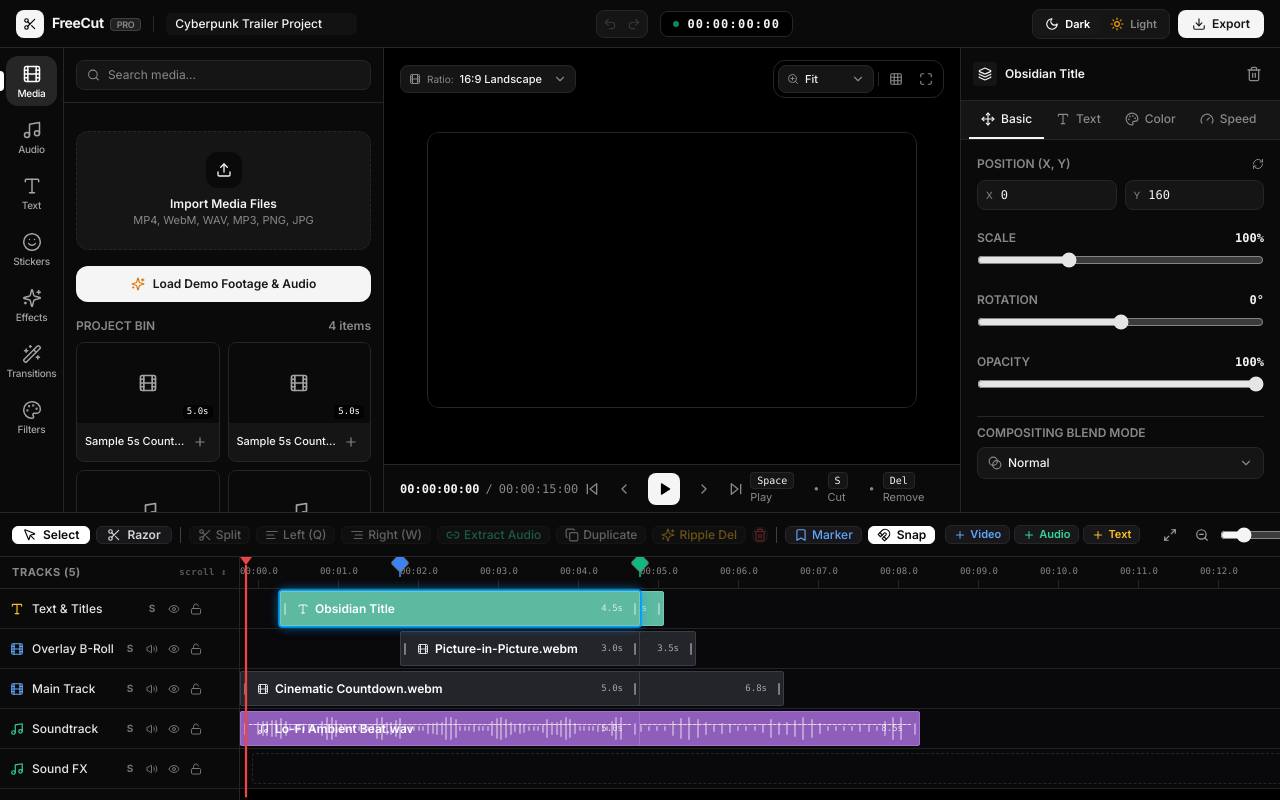
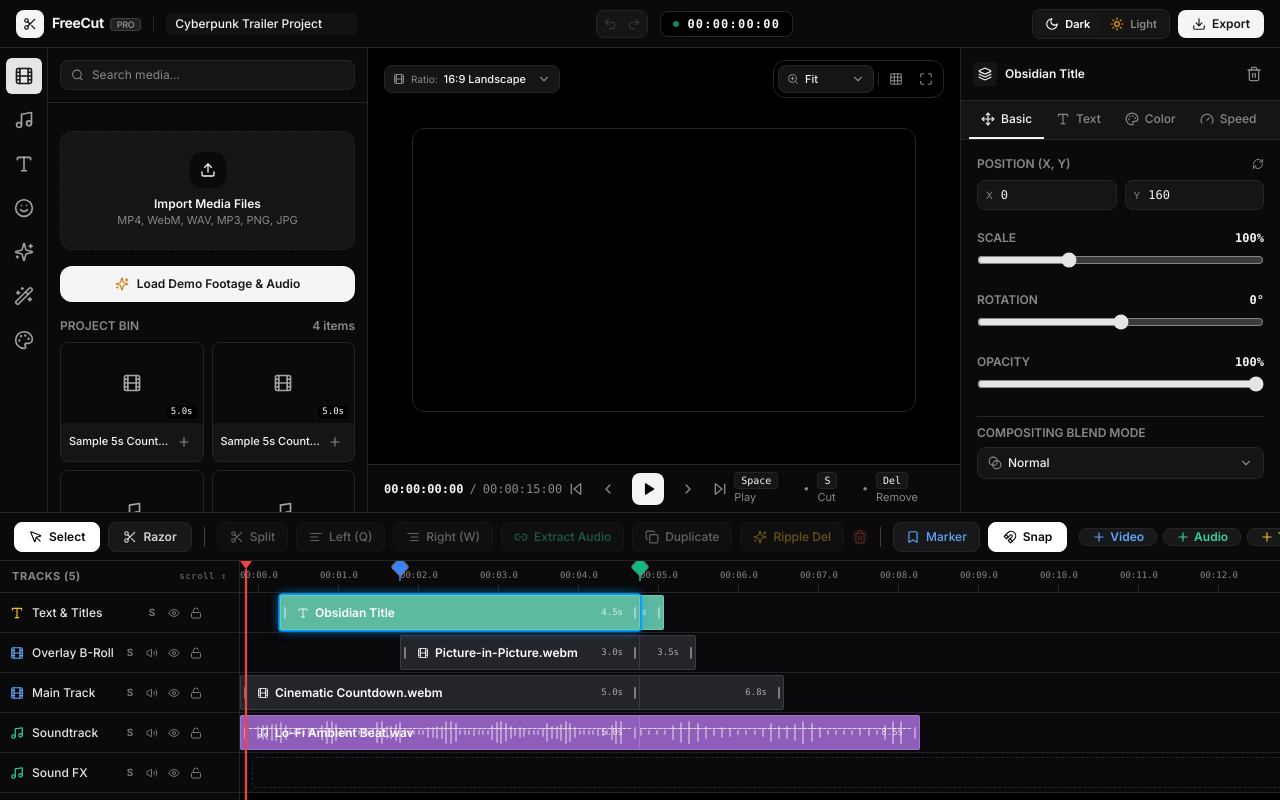
Before and after one commit to SamurAIGPT/FreeCut, a React (Vite) app: page / in a window 1280 px wide. Built offline with nearby package versions, Linux system fonts and the light colour scheme.

Commit message:
fix(ui): remove text from sidebar buttons (icon-only with hover tooltip) and restore generous button paddings on timeline toolbar

```diff
--- a/src/components/sidebar/SidebarNav.tsx
+++ b/src/components/sidebar/SidebarNav.tsx
@@ -25,8 +25,8 @@ export const SidebarNav: React.FC = () => {
   const setActiveTab = useEditorStore((s) => s.setActiveSidebarTab);
 
   return (
-    <nav className="flex h-full w-16 shrink-0 flex-col items-center border-r border-app-border bg-app-surface py-2 select-none overflow-y-auto overflow-x-hidden transition-colors duration-200">
-      <div className="flex flex-col items-center gap-1.5 w-full px-1.5 pb-3">
+    <nav className="flex h-full w-12 shrink-0 flex-col items-center border-r border-app-border bg-app-surface py-2.5 select-none overflow-y-auto overflow-x-hidden scrollbar-hidden transition-colors duration-200">
+      <div className="flex flex-col items-center gap-2 w-full px-1.5 pb-3">
         {NAV_ITEMS.map((item) => {
           const Icon = item.icon;
           const isActive = activeTab === item.id;
@@ -35,26 +35,19 @@ export const SidebarNav: React.FC = () => {
               key={item.id}
               content={item.label}
               side="right"
-              delay={60}
+              delay={40}
               className="w-full flex justify-center"
             >
               <button
                 onClick={() => setActiveTab(item.id)}
                 aria-label={item.label}
-                className={`relative flex w-full flex-col items-center justify-center rounded-xl py-2 px-1 transition duration-150 cursor-pointer ${
+                className={`relative flex p-2 items-center justify-center rounded-md transition duration-150 cursor-pointer ${
                   isActive
-                    ? 'bg-neutral-200 text-neutral-900 font-semibold shadow-xs dark:bg-neutral-800 dark:text-white'
+                    ? 'bg-neutral-800 text-white font-bold shadow-xs dark:bg-neutral-200 dark:text-neutral-900'
                     : 'text-neutral-500 hover:bg-neutral-100 hover:text-neutral-900 dark:text-neutral-400 dark:hover:bg-neutral-800/60 dark:hover:text-white'
                 }`}
               >
-                {/* Active Indicator Bar on the left */}
-                {isActive && (
-                  <span className="absolute -left-1.5 top-1/2 -translate-y-1/2 h-5 w-1 rounded-r-full bg-neutral-900 dark:bg-white" />
-                )}
-                <Icon className="h-5 w-5 stroke-[1.8]" />
-                <span className="mt-1 text-[10px] font-medium leading-none tracking-tight">
-                  {item.label}
-                </span>
+                <Icon className="h-5 w-5 stroke-[1.9]" />
               </button>
             </Tooltip>
           );
--- a/src/components/timeline/Timeline.tsx
+++ b/src/components/timeline/Timeline.tsx
@@ -57,14 +57,14 @@ export const Timeline: React.FC = () => {
   return (
     <div className="flex h-56 sm:h-64 lg:h-72 w-full shrink-0 flex-col border-t border-app-border bg-app-bg select-none transition-colors duration-200">
       {/* Timeline Pro Control Bar */}
-      <div className="flex h-11 w-full items-center justify-between border-b border-app-border bg-app-surface px-3 gap-2 overflow-x-auto scrollbar-hidden">
-        {/* Left Section: Labeled & Icon Editing Tools with Hover Tooltips */}
-        <div className="flex items-center gap-1.5 shrink-0">
+      <div className="flex h-12 w-full items-center justify-between border-b border-app-border bg-app-surface px-3.5 gap-2.5 overflow-x-auto scrollbar-hidden">
+        {/* Left Section: Generous Padding Labeled & Icon Editing Tools with Hover Tooltips */}
+        <div className="flex items-center gap-2 shrink-0">
           {/* Select Tool (V) */}
           <Tooltip content="Selection Tool" shortcut="V" side="top">
             <button
               onClick={() => setActiveTool('select')}
-              className={`flex items-center gap-1.5 h-7.5 rounded-md px-2.5 text-xs font-semibold border transition cursor-pointer ${
+              className={`flex items-center gap-1.5 h-8.5 rounded-lg px-3.5 py-1.5 text-xs font-semibold border transition cursor-pointer ${
                 activeTool === 'select'
                   ? 'border-neutral-900 bg-neutral-900 text-white shadow-xs dark:border-white dark:bg-white dark:text-neutral-950'
                   : 'border-neutral-300 bg-neutral-100 text-neutral-700 hover:bg-neutral-200 hover:text-neutral-950 dark:border-[#27272a] dark:bg-[#18181b] dark:text-neutral-300 dark:hover:bg-[#27272a] dark:hover:text-white'
@@ -79,7 +79,7 @@ export const Timeline: React.FC = () => {
           <Tooltip content="Razor Tool (Click clip to cut)" shortcut="C" side="top">
             <button
               onClick={() => setActiveTool('razor')}
-              className={`flex items-center gap-1.5 h-7.5 rounded-md px-2.5 text-xs font-semibold border transition cursor-pointer ${
+              className={`flex items-center gap-1.5 h-8.5 rounded-lg px-3.5 py-1.5 text-xs font-semibold border transition cursor-pointer ${
                 activeTool === 'razor'
                   ? 'border-red-500 bg-red-500/15 text-red-600 dark:border-red-500 dark:bg-red-500/20 dark:text-red-400 shadow-xs'
                   : 'border-neutral-300 bg-neutral-100 text-neutral-700 hover:bg-neutral-200 hover:text-neutral-950 dark:border-[#27272a] dark:bg-[#18181b] dark:text-neutral-300 dark:hover:bg-[#27272a] dark:hover:text-white'
@@ -90,14 +90,14 @@ export const Timeline: React.FC = () => {
             </button>
           </Tooltip>
 
-          <div className="mx-0.5 h-4 w-px bg-neutral-300 dark:bg-neutral-700" />
+          <div className="mx-1 h-5 w-px bg-neutral-300 dark:bg-neutral-700" />
 
           {/* Split at Playhead (S) */}
           <Tooltip content="Split element at playhead" shortcut="S" side="top">
             <button
               onClick={() => selectedClipId && splitClip(selectedClipId)}
               disabled={!selectedClipId}
-              className="flex items-center gap-1 h-7.5 rounded-md px-2 text-xs font-medium border border-neutral-300 bg-neutral-100 text-neutral-800 hover:bg-neutral-200 disabled:opacity-40 transition cursor-pointer dark:border-[#27272a] dark:bg-[#18181b] dark:text-neutral-200 dark:hover:bg-[#27272a]"
+              className="flex items-center gap-1.5 h-8.5 rounded-lg px-3 py-1.5 text-xs font-medium border border-neutral-300 bg-neutral-100 text-neutral-800 hover:bg-neutral-200 disabled:opacity-40 transition cursor-pointer dark:border-[#27272a] dark:bg-[#18181b] dark:text-neutral-200 dark:hover:bg-[#27272a]"
             >
               <Scissors className="h-3.5 w-3.5" />
               <span className="hidden sm:inline">Split</span>
@@ -109,7 +109,7 @@ export const Timeline: React.FC = () => {
             <button
               onClick={() => selectedClipId && splitLeft(selectedClipId)}
               disabled={!selectedClipId}
-              className="flex items-center gap-1 h-7.5 rounded-md px-2 text-xs font-medium border border-neutral-300 bg-neutral-100 text-neutral-800 hover:bg-neutral-200 disabled:opacity-40 transition cursor-pointer dark:border-[#27272a] dark:bg-[#18181b] dark:text-neutral-200 dark:hover:bg-[#27272a]"
+              className="flex items-center gap-1.5 h-8.5 rounded-lg px-3 py-1.5 text-xs font-medium border border-neutral-300 bg-neutral-100 text-neutral-800 hover:bg-neutral-200 disabled:opacity-40 transition cursor-pointer dark:border-[#27272a] dark:bg-[#18181b] dark:text-neutral-200 dark:hover:bg-[#27272a]"
             >
               <AlignLeft className="h-3.5 w-3.5" />
               <span className="hidden sm:inline">Left (Q)</span>
@@ -121,7 +121,7 @@ export const Timeline: React.FC = () => {
             <button
               onClick={() => selectedClipId && splitRight(selectedClipId)}
               disabled={!selectedClipId}
-              className="flex items-center gap-1 h-7.5 rounded-md px-2 text-xs font-medium border border-neutral-300 bg-neutral-100 text-neutral-800 hover:bg-neutral-200 disabled:opacity-40 transition cursor-pointer dark:border-[#27272a] dark:bg-[#18181b] dark:text-neutral-200 dark:hover:bg-[#27272a]"
+              className="flex items-center gap-1.5 h-8.5 rounded-lg px-3 py-1.5 text-xs font-medium border border-neutral-300 bg-neutral-100 text-neutral-800 hover:bg-neutral-200 disabled:opacity-40 transition cursor-pointer dark:border-[#27272a] dark:bg-[#18181b] dark:text-neutral-200 dark:hover:bg-[#27272a]"
             >
               <AlignRight className="h-3.5 w-3.5" />
               <span className="hidden sm:inline">Right (W)</span>
@@ -133,7 +133,7 @@ export const Timeline: React.FC = () => {
             <button
               onClick={() => selectedClipId && isVideoSelected && extractAudio(selectedClipId)}
               disabled={!selectedClipId || !isVideoSelected}
-              className="flex items-center gap-1 h-7.5 rounded-md px-2 text-xs font-medium border border-neutral-300 bg-neutral-100 text-emerald-600 hover:bg-emerald-500/10 disabled:opacity-40 transition cursor-pointer dark:border-[#27272a] dark:bg-[#18181b] dark:text-emerald-400 dark:hover:bg-emerald-500/15"
+              className="flex items-center gap-1.5 h-8.5 rounded-lg px-3 py-1.5 text-xs font-medium border border-neutral-300 bg-neutral-100 text-emerald-600 hover:bg-emerald-500/10 disabled:opacity-40 transition cursor-pointer dark:border-[#27272a] dark:bg-[#18181b] dark:text-emerald-400 dark:hover:bg-emerald-500/15"
             >
               <Link2 className="h-3.5 w-3.5" />
               <span className="hidden md:inline">Extract Audio</span>
@@ -145,7 +145,7 @@ export const Timeline: React.FC = () => {
             <button
               onClick={() => selectedClipId && duplicateClip(selectedClipId)}
               disabled={!selectedClipId}
-              className="flex items-center gap-1 h-7.5 rounded-md px-2 text-xs font-medium border border-neutral-300 bg-neutral-100 text-neutral-800 hover:bg-neutral-200 disabled:opacity-40 transition cursor-pointer dark:border-[#27272a] dark:bg-[#18181b] dark:text-neutral-200 dark:hover:bg-[#27272a]"
+              className="flex items-center gap-1.5 h-8.5 rounded-lg px-3 py-1.5 text-xs font-medium border border-neutral-300 bg-neutral-100 text-neutral-800 hover:bg-neutral-200 disabled:opacity-40 transition cursor-pointer dark:border-[#27272a] dark:bg-[#18181b] dark:text-neutral-200 dark:hover:bg-[#27272a]"
             >
               <Copy className="h-3.5 w-3.5" />
               <span className="hidden md:inline">Duplicate</span>
@@ -157,7 +157,7 @@ export const Timeline: React.FC = () => {
             <button
               onClick={() => selectedClipId && rippleDelete(selectedClipId)}
               disabled={!selectedClipId}
-              className="flex items-center gap-1 h-7.5 rounded-md px-2 text-xs font-medium border border-neutral-300 bg-neutral-100 text-amber-600 hover:bg-amber-500/10 disabled:opacity-40 transition cursor-pointer dark:border-[#27272a] dark:bg-[#18181b] dark:text-amber-400 dark:hover:bg-amber-500/15"
+              className="flex items-center gap-1.5 h-8.5 rounded-lg px-3 py-1.5 text-xs font-medium border border-neutral-300 bg-neutral-100 text-amber-600 hover:bg-amber-500/10 disabled:opacity-40 transition cursor-pointer dark:border-[#27272a] dark:bg-[#18181b] dark:text-amber-400 dark:hover:bg-amber-500/15"
             >
               <Sparkles className="h-3.5 w-3.5" />
               <span className="hidden md:inline">Ripple Del</span>
@@ -169,19 +169,19 @@ export const Timeline: React.FC = () => {
             <button
               onClick={() => selectedClipId && deleteClip(selectedClipId)}
               disabled={!selectedClipId}
-              className="flex items-center justify-center h-7.5 w-7.5 rounded-md border border-neutral-300 bg-neutral-100 text-red-500 hover:bg-red-500/10 disabled:opacity-40 transition cursor-pointer dark:border-[#27272a] dark:bg-[#18181b] dark:hover:bg-red-500/15"
+              className="flex items-center justify-center h-8.5 w-8.5 rounded-lg border border-neutral-300 bg-neutral-100 text-red-500 hover:bg-red-500/10 disabled:opacity-40 transition cursor-pointer dark:border-[#27272a] dark:bg-[#18181b] dark:hover:bg-red-500/15"
             >
               <Trash2 className="h-3.5 w-3.5" />
             </button>
           </Tooltip>
 
-          <div className="mx-0.5 h-4 w-px bg-neutral-300 dark:bg-neutral-700" />
+          <div className="mx-1 h-5 w-px bg-neutral-300 dark:bg-neutral-700" />
 
           {/* Add Bookmark / Marker (M) */}
           <Tooltip content="Add bookmark" shortcut="M" side="top">
             <button
               onClick={() => addMarker(playhead)}
-              className="flex items-center gap-1 h-7.5 rounded-md px-2 text-xs font-medium border border-neutral-300 bg-neutral-100 text-blue-600 hover:bg-blue-500/10 transition cursor-pointer dark:border-[#27272a] dark:bg-[#18181b] dark:text-blue-400 dark:hover:bg-blue-500/15"
+              className="flex items-center gap-1.5 h-8.5 rounded-lg px-3 py-1.5 text-xs font-medium border border-neutral-300 bg-neutral-100 text-blue-600 hover:bg-blue-500/10 transition cursor-pointer dark:border-[#27272a] dark:bg-[#18181b] dark:text-blue-400 dark:hover:bg-blue-500/15"
             >
               <Bookmark className="h-3.5 w-3.5" />
               <span className="hidden sm:inline">Marker</span>
@@ -192,7 +192,7 @@ export const Timeline: React.FC = () => {
           <Tooltip content={isSnapping ? "Auto snapping ON" : "Auto snapping OFF"} side="top">
             <button
               onClick={toggleSnapping}
-              className={`flex items-center gap-1.5 h-7.5 rounded-md px-2 text-xs font-semibold border transition cursor-pointer ${
+              className={`flex items-center gap-1.5 h-8.5 rounded-lg px-3.5 py-1.5 text-xs font-semibold border transition cursor-pointer ${
                 isSnapping
                   ? 'border-neutral-900 bg-neutral-900 text-white shadow-xs dark:border-white dark:bg-white dark:text-neutral-950'
                   : 'border-neutral-300 bg-neutral-100 text-neutral-700 hover:bg-neutral-200 hover:text-neutral-950 dark:border-[#27272a] dark:bg-[#18181b] dark:text-neutral-300 dark:hover:bg-[#27272a] dark:hover:text-white'
@@ -204,13 +204,13 @@ export const Timeline: React.FC = () => {
           </Tooltip>
 
           {/* Quick Add Track Buttons */}
-          <div className="flex items-center gap-1 pl-1">
+          <div className="flex items-center gap-1.5 pl-1">
             <Tooltip content="Add Video Track" side="top">
               <button
                 onClick={() => addTrack('video')}
-                className="flex items-center gap-1 rounded-md border border-neutral-300 bg-neutral-100 px-2 h-7.5 text-[11px] font-semibold text-blue-600 hover:bg-blue-500/10 transition cursor-pointer dark:border-[#27272a] dark:bg-[#18181b] dark:text-blue-400 dark:hover:bg-blue-500/15"
+                className="flex items-center gap-1 rounded-lg border border-neutral-300 bg-neutral-100 px-3 h-8.5 text-xs font-semibold text-blue-600 hover:bg-blue-500/10 transition cursor-pointer dark:border-[#27272a] dark:bg-[#18181b] dark:text-blue-400 dark:hover:bg-blue-500/15"
               >
-                <Plus className="h-3 w-3" />
+                <Plus className="h-3.5 w-3.5" />
                 <span>Video</span>
               </button>
             </Tooltip>
@@ -218,9 +218,9 @@ export const Timeline: React.FC = () => {
             <Tooltip content="Add Audio Track" side="top">
               <button
                 onClick={() => addTrack('audio')}
-                className="flex items-center gap-1 rounded-md border border-neutral-300 bg-neutral-100 px-2 h-7.5 text-[11px] font-semibold text-emerald-600 hover:bg-emerald-500/10 transition cursor-pointer dark:border-[#27272a] dark:bg-[#18181b] dark:text-emerald-400 dark:hover:bg-emerald-500/15"
+                className="flex items-center gap-1 rounded-lg border border-neutral-300 bg-neutral-100 px-3 h-8.5 text-xs font-semibold text-emerald-600 hover:bg-emerald-500/10 transition cursor-pointer dark:border-[#27272a] dark:bg-[#18181b] dark:text-emerald-400 dark:hover:bg-emerald-500/15"
               >
-                <Plus className="h-3 w-3" />
+                <Plus className="h-3.5 w-3.5" />
                 <span>Audio</span>
               </button>
             </Tooltip>
@@ -228,9 +228,9 @@ export const Timeline: React.FC = () => {
             <Tooltip content="Add Text Track" side="top">
               <button
                 onClick={() => addTrack('text')}
-                className="flex items-center gap-1 rounded-md border border-neutral-300 bg-neutral-100 px-2 h-7.5 text-[11px] font-semibold text-amber-600 hover:bg-amber-500/10 transition cursor-pointer dark:border-[#27272a] dark:bg-[#18181b] dark:text-amber-400 dark:hover:bg-amber-500/15"
+                className="flex items-center gap-1 rounded-lg border border-neutral-300 bg-neutral-100 px-3 h-8.5 text-xs font-semibold text-amber-600 hover:bg-amber-500/10 transition cursor-pointer dark:border-[#27272a] dark:bg-[#18181b] dark:text-amber-400 dark:hover:bg-amber-500/15"
               >
-                <Plus className="h-3 w-3" />
+                <Plus className="h-3.5 w-3.5" />
                 <span>Text</span>
               </button>
             </Tooltip>
```
